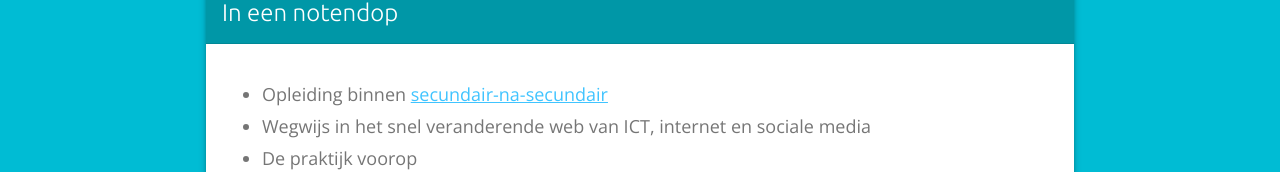
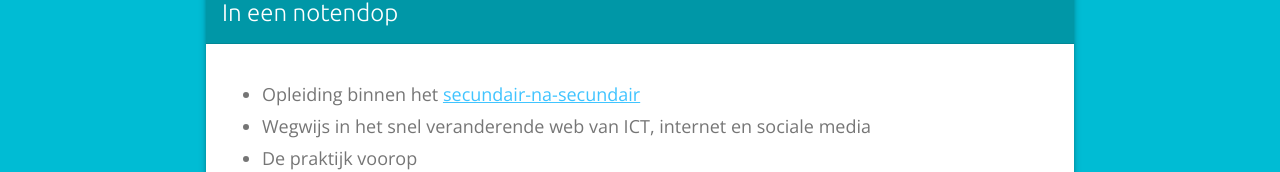
Before and after one commit to 7-WN/webontwikkeling-netwerkbeheer.be, a website: page index.html in a window 1280 px wide. Shown: the part 344-516 px from the top of the page. Drawn offline with nearby package versions, Linux system fonts and the light colour scheme.

Commit message:
spelling

```diff
--- a/index.html
+++ b/index.html
@@ -40,7 +40,7 @@
                 </div>
                 <div class="mdl-card__supporting-text">
                   <ul>
-                    <li>Opleiding binnen <a href="http://www.se-n-se.eu/" title="1-jarige opleidingen secundair na secundair binnen de provincie Antwerpen">secundair-na-secundair</a></li>
+                    <li>Opleiding binnen het <a href="http://www.se-n-se.eu/" title="1-jarige opleidingen secundair na secundair binnen de provincie Antwerpen">secundair-na-secundair</a></li>
                     <li>Wegwijs in het snel veranderende web van ICT, internet en sociale media</li>
                     <li>De praktijk voorop</li>
                     <li>Ruimte voor eigen inbreng en projecten</li>
```
